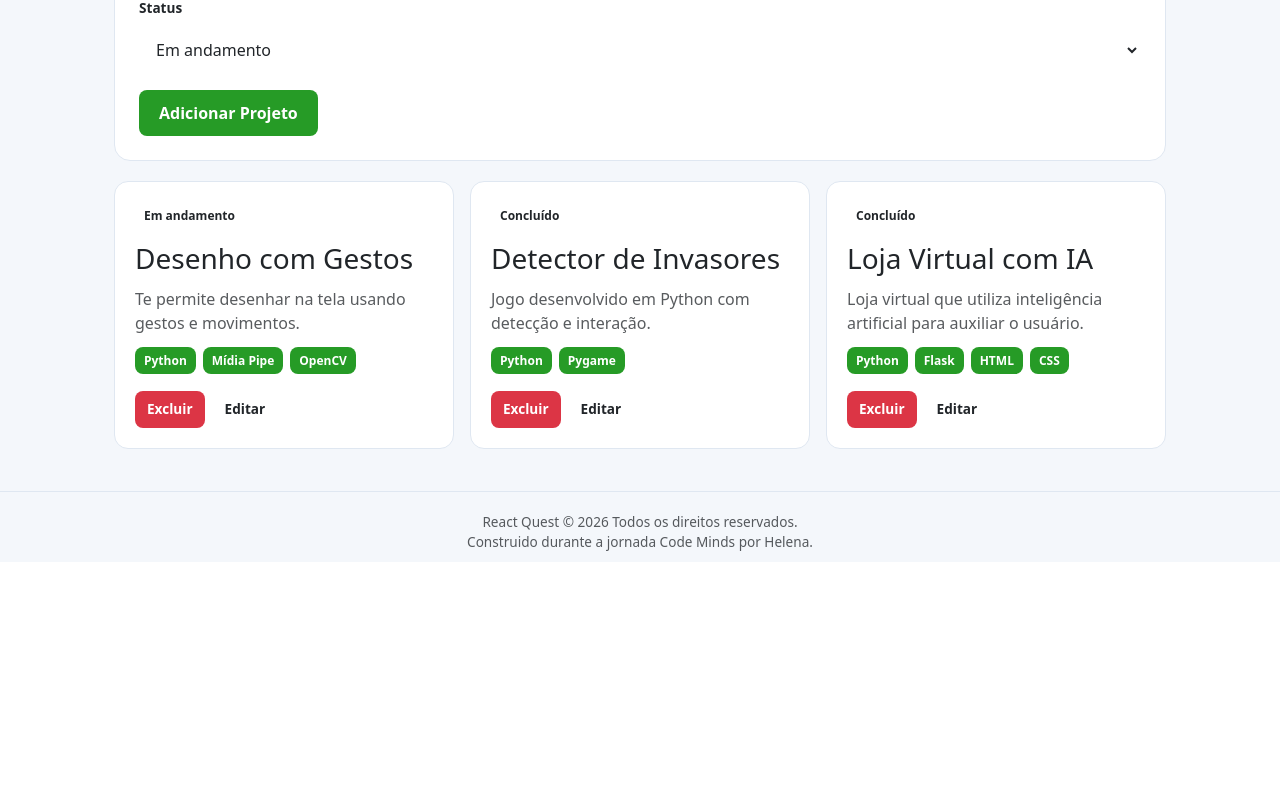
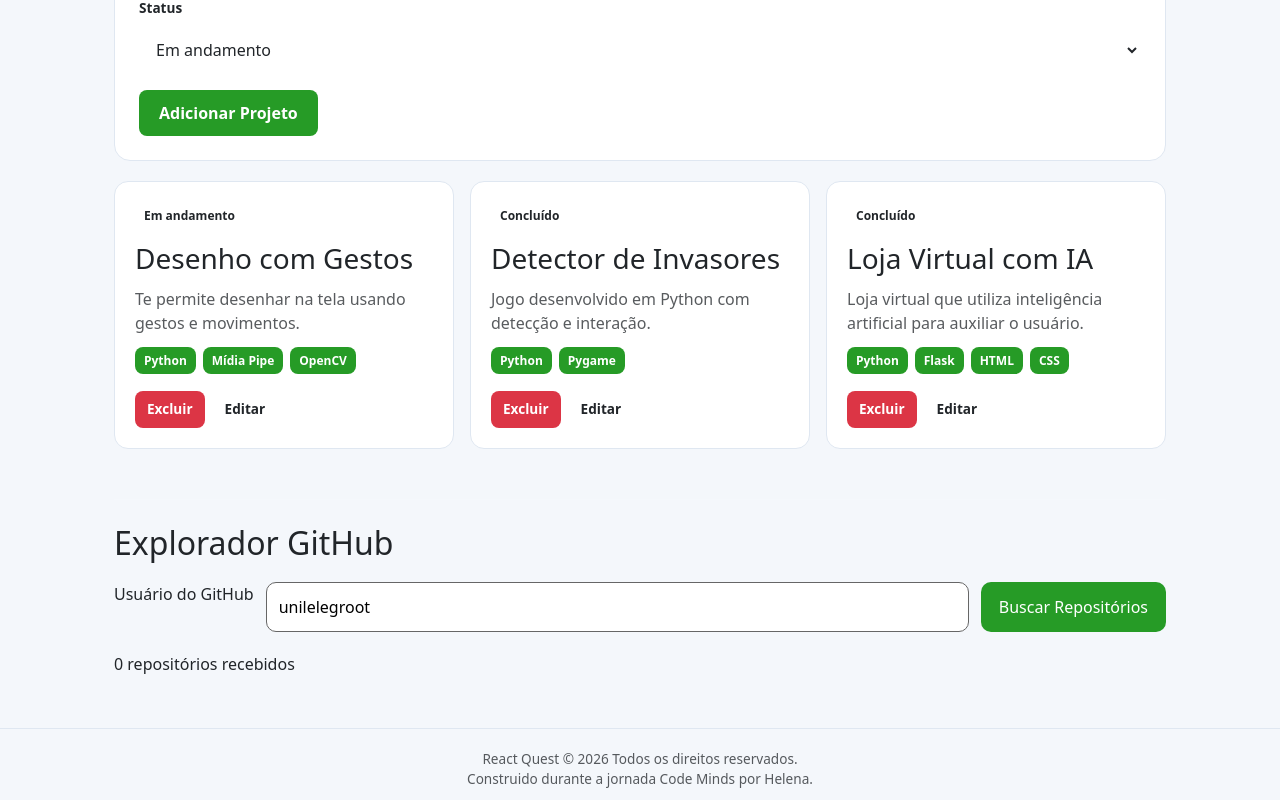
Before and after one commit to Unilelegroot/React-Quest, a React (Vite) app: page /project in a window 1280 px wide. Shown: the part 817-1617 px from the top of the page. Before the commit the page ends 1379 px from the top, so only its background shows below. Built offline with nearby package versions, Linux system fonts and the light colour scheme.

Commit message:
feat: criamos gitHubExplorer e GitHubRepoCard

```diff
--- /dev/null
+++ b/src/components/GitHubExplorer.jsx
@@ -0,0 +1,127 @@
+import { useState } from 'react'
+import "./gitHubExplorer.css"
+import GitHubRepoCard from './GitHubRepoCard'
+
+function GitHubExplorer() {
+    const [repositories, setRepositories] = useState([])
+    const [username, setUsername] = useState('unilelegroot')
+    const [loading, setLoading] = useState(false)
+    const [error, setError] = useState(null)
+    const [hasSearched, setHasSearched] = useState(false)
+
+    async function searchRepositories() {
+        setHasSearched(true);
+        const user = username.trim();
+
+        if (!user) {
+            setError("Por favor, insira um nome de usuário válido.");
+            setRepositories([]);
+            return;
+        }
+
+        setLoading(true);
+        setError(null);
+        setRepositories([]);
+
+        try {
+            const response = await
+                fetch(`https://api.github.com/users/${encodeURIComponent(username.trim())}/repos`,);
+
+            if (!response.ok) {
+                if (response.status === 404) {
+                    throw new Error("Usuário não encontrado.");
+                }
+                if (response.status === 403 || response.status === 429) {
+                    throw new Error("Limite de requisições atingido. Tente novamente mais tarde.");
+                }
+                throw new Error("Erro ao buscar repositórios.");
+            }
+            const data = await response.json();
+
+            if (!Array.isArray(data)) {
+                throw new Error("Resposta inesperada da API.");
+            }
+
+            setRepositories(data);
+        } catch (err) {
+            setError(err instanceof Error ? err.message : "Ocorreu um erro desconhecido.");
+        } finally {
+            setLoading(false);
+        }
+    }
+
+    return (
+        <section className="github-explorer">
+            <h2>Explorador GitHub</h2>
+            <div className="github-explorer__form">
+                <label htmlFor="github-username">
+                    Usuário do GitHub
+                </label>
+
+                <input
+                    id="github-username"
+                    type="text"
+                    value={username}
+                    onChange={(event) =>
+                        setUsername(event.target.value)
+                    }
+                    placeholder="Digite um usuário"
+                />
+
+                <button
+                    type="button"
+                    onClick={searchRepositories}
+                    disabled={loading}
+                >{loading ? 'Carregando...' : 'Buscar Repositórios'}
+                </button>
+            </div>
+
+
+
+            <p>
+                {repositories.length} repositórios recebidos
+            </p>
+
+            {
+                hasSearched &&
+                !loading &&
+                !error &&
+                repositories.length === 0 && (
+                    <p>
+                        Nenhum repositório público encontrado.
+                    </p>
+                )
+            }
+
+            {
+                loading && (
+                    <p role="status">
+                        Consultando o GitHub...
+                    </p>
+                )
+            }
+
+            {
+                error && (
+                    <p role="alert" className="github-error">
+                        {error}
+                    </p>
+                )
+            }
+
+            {
+                !loading && !error && (
+                    <div className="github-repositories">
+                        {repositories.map((repository) => (
+                            <GitHubRepoCard key={repository.id} repository={repository} />
+                        ))}
+                    </div>
+                )
+            }
+
+
+        </section >
+    )
+}
+
+export default GitHubExplorer
--- /dev/null
+++ b/src/components/GitHubRepoCard.jsx
@@ -0,0 +1,22 @@
+import "./gitHubRepoCard.css";
+
+function GitHubRepoCard({ repository }) {
+  return (
+    <article className="github-repo-card">
+      <h3>{repository.name}</h3>
+
+      <p>{repository.description || "Sem descrição disponível."}</p>
+
+      <div className="github-repo-card__details">
+        <span>Linguagem: {repository.language || "Não informada"}</span>
+
+        <span>⭐ {repository.stargazers_count}</span>
+      </div>
+      <a href={repository.html_url} target="_blank" rel="noopener noreferrer">
+        Ver no GitHub
+      </a>
+    </article>
+  );
+}
+
+export default GitHubRepoCard;
--- /dev/null
+++ b/src/components/gitHubExplorer.css
@@ -0,0 +1,43 @@
+.github-explorer {
+  margin-top: 40px;
+  padding-top: 24px;
+  border-top: 1px solid
+    rgba(255, 255, 255, 0.12);
+}
+
+.github-explorer__form {
+  display: flex;
+  flex-wrap: wrap;
+  gap: 12px;
+  margin: 20px 0;
+}
+.github-explorer__form input {
+  flex: 1;
+  min-width: 200px;
+  padding: 12px;
+  border-radius: 10px;
+  border: 1px solid #666;
+}
+
+.github-explorer__form button {
+  padding: 12px 18px;
+  border: 0;
+  border-radius: 10px;
+  cursor: pointer;
+}
+.github-explorer__form button:disabled {
+  opacity: 0.6;
+  cursor: wait;
+}
+
+.github-repositories {
+  display: grid;
+  grid-template-columns:
+    repeat(auto-fit, minmax(240px, 1fr));
+  gap: 16px;
+  margin-top: 20px;
+}
+
+.github-error {
+  color: #ff9b9b;
+}
--- /dev/null
+++ b/src/components/gitHubRepoCard.css
@@ -0,0 +1,34 @@
+.github-repo-card {
+  display: flex;
+  flex-direction: column;
+  gap: 12px;
+  padding: 18px;
+  border-radius: 12px;
+
+  border: 1px solid
+    rgba(255, 255, 255, 0.14);
+
+  background:
+    rgba(255, 255, 255, 0.05);
+}
+.github-repo-card h3 {
+  margin: 0;
+  overflow-wrap: anywhere;
+}
+
+.github-repo-card p {
+  margin: 0;
+  flex: 1;
+  opacity: 0.8;
+}
+.github-repo-card__details {
+  display: flex;
+  flex-wrap: wrap;
+  gap: 12px;
+  font-size: 0.9rem;
+}
+
+.github-repo-card a {
+  color: inherit;
+  font-weight: 700;
+}
--- a/src/pages/ProjectPage.jsx
+++ b/src/pages/ProjectPage.jsx
@@ -1,5 +1,6 @@
 import ProjectForm from "../components/ProjectForm"
 import ProjectCard from "../components/ProjectCard"
+import GitHubExplorer from "../components/GitHubExplorer"
 
 function ProjectPage({ projects, addProject, deleteProject, editProject, setEditProject, updateProject }) {
     return (
@@ -33,6 +34,8 @@ function ProjectPage({ projects, addProject, deleteProject, editProject, setEdit
                     />
                 ))}
             </div>
+
+            <GitHubExplorer />
         </section>
     )
 }
```
